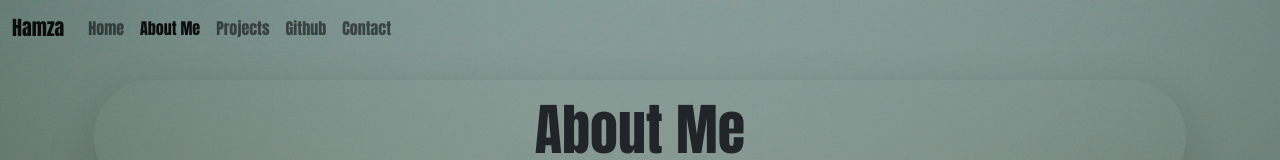
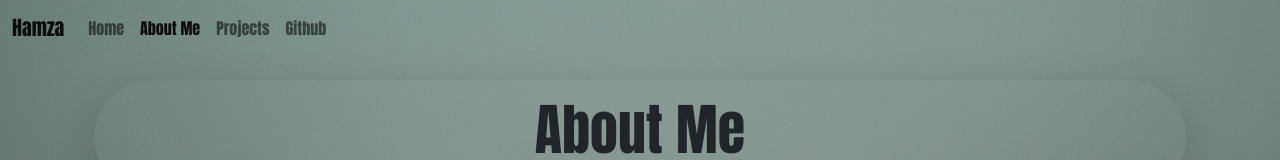
Before and after one commit to hamzaraza77094/Personal-Website, a plain HTML site: page aboutme.html in a window 1280 px wide. Shown: the top 160 px of the page. Drawn offline with nearby package versions, Linux system fonts and the light colour scheme.

Commit message:
Update aboutme.html

```diff
--- a/aboutme.html
+++ b/aboutme.html
@@ -32,9 +32,6 @@
                   </li>
                   <li class="nav-item grow">
                     <a class="nav-link" href="https://github.com/hamzaraza77094">Github</a>
-                  </li>
-                  <li class="nav-item grow">
-                    <a class="nav-link" href="contact.html">Contact</a>
                   </li>
                 </ul>
               </div>
```
